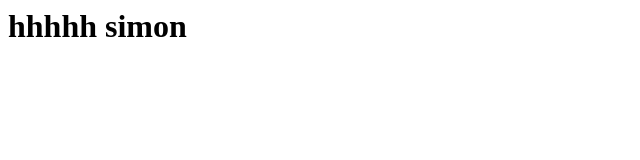
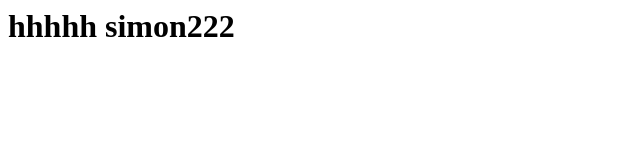
Before and after one commit to ZZsimon/test-ver, a plain HTML site: page index.html in a window 1280 px wide. Shown: the full height of the page, 0-640 px from the left. Drawn offline with Linux system fonts and the light colour scheme.

Commit message:
Update index.html

```diff
--- a/index.html
+++ b/index.html
@@ -1 +1 @@
-<h1>hhhhh simon</h1>
+<h1>hhhhh simon222</h1>
```
